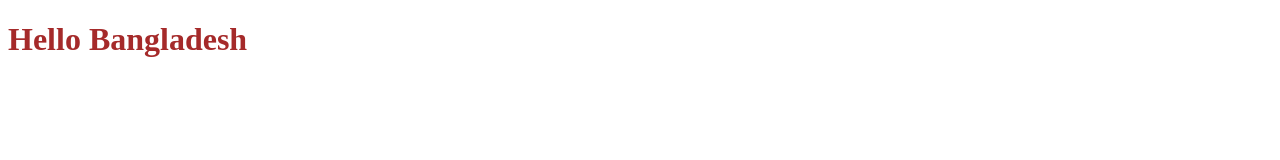
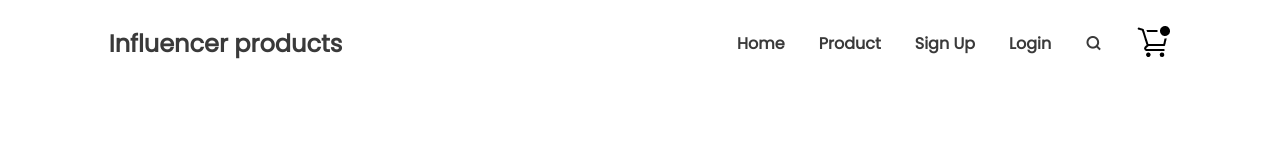
Before and after one commit to Sabbir-Hossain-00/Influencer, a plain HTML site: page index.html in a window 1280 px wide. Drawn offline with nearby package versions, Linux system fonts and the light colour scheme.

Commit message:
added navbar and maked it responsive

```diff
--- a/index.html
+++ b/index.html
@@ -4,9 +4,40 @@
     <meta charset="UTF-8">
     <meta name="viewport" content="width=device-width, initial-scale=1.0">
     <title>Influencer</title>
+    <link rel="stylesheet" href="https://cdnjs.cloudflare.com/ajax/libs/remixicon/4.6.0/remixicon.css" integrity="sha512-kJlvECunwXftkPwyvHbclArO8wszgBGisiLeuDFwNM8ws+wKIw0sv1os3ClWZOcrEB2eRXULYUsm8OVRGJKwGA==" crossorigin="anonymous" referrerpolicy="no-referrer" />
+
+    <link rel="preconnect" href="https://fonts.googleapis.com">
+    <link rel="preconnect" href="https://fonts.gstatic.com" crossorigin>
+   <link href="https://fonts.googleapis.com/css2?family=Poppins&display=swap" rel="stylesheet">
+
     <link rel="stylesheet" href="styles/style.css">
 </head>
-<body>
-    <h1>Hello Bangladesh</h1>
+<body class="poppins-regular">
+  <header>
+    <nav>
+        <img id="menu" src="logos/menu 1.svg" alt="">
+        <div class="logo">
+            <h1>Influencer products</h1>
+        </div>
+        <div class="nav-content">
+           <ul>
+            <li><a href="#">Home</a></li>
+            <li><a href="#">Product</a></li>
+            <li><a href="#">Sign Up</a></li>
+            <li><a href="#">Login</a></li>
+            <li><a href="#"><i class="ri-search-line"></i></a></li>
+           </ul>
+           <img src="images/cart.png" alt="">
+        </div>
+    </nav>
+  </header>
+  </header>
+  <main>
+
+  </main>
+  <footer>
+
+  </footer>
+
 </body>
 </html>
--- a/styles/style.css
+++ b/styles/style.css
@@ -1,3 +1,82 @@
-h1{
-    color: brown;
-}
+.poppins-regular {
+    font-family: "Poppins", serif;
+    font-weight: 400;
+    font-style: normal;
+  }
+  *{
+    margin: 0;
+    padding: 0;
+    box-sizing: border-box;
+  }
+
+  /* global styles */
+
+  /* nav styles start here */
+   header{
+    max-width: 83%;
+    margin: 0 auto;
+   }
+  #menu{
+    display: none;
+  }
+  nav{
+    display: flex;
+    justify-content: space-between;
+    align-items: center;
+    padding: 25px 0;
+  }
+  .logo h1{
+    font-size: 1.5rem;
+    color: #3A3A3A;
+  }
+  .nav-content{
+    display: flex;
+    justify-content: center;
+    align-items: center;
+    gap: 34px;
+  }
+  .nav-content ul{
+    display: flex;
+    justify-content: center;
+    align-items: center;
+    gap: 34px;
+  }
+  .nav-content ul li{
+    list-style: none;
+  }
+  .nav-content ul a{
+    text-decoration: none;
+    color:#3A3A3A ;
+    font-size: 1rem;
+    font-weight: 600;
+  }
+
+
+  /* responsive for mobile */
+
+  @media (max-width:576px) {
+    .nav-content ul{
+        display: none;
+    }
+    #menu{
+        display: block;
+    }
+    .logo h1{
+        font-size: 1rem;
+    }
+
+  }
+
+  /* responsive for tablet */
+
+  @media (min-width:576px) and (max-width:992px) {
+    .nav-content ul{
+        display: none;
+    }
+    #menu{
+        display: block;
+    }
+    .logo h1{
+        font-size: 1rem;
+    }
+  }
```
Also changed, not shown: images/cart.png (added), logos/menu 1.svg (added).
